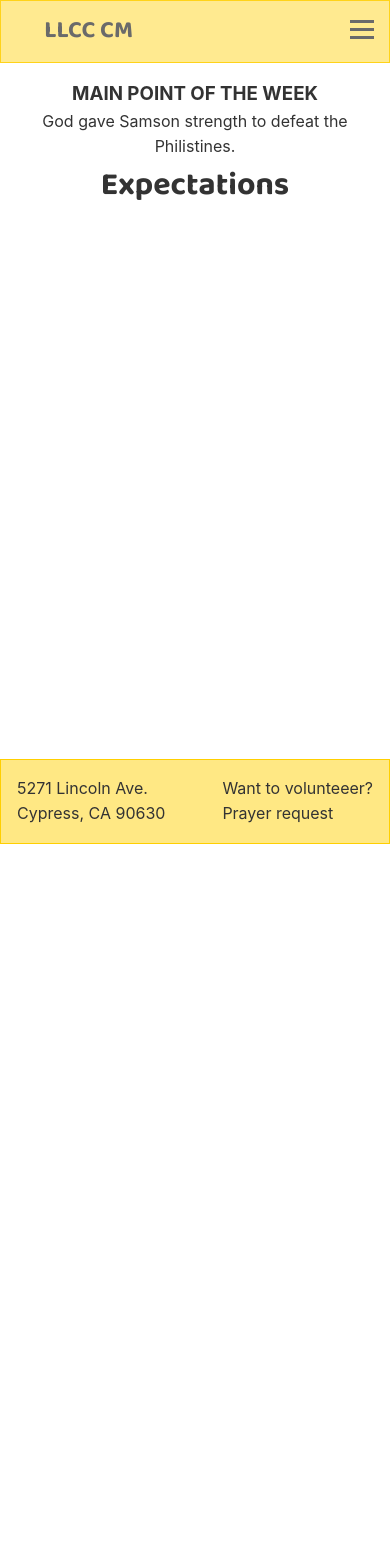
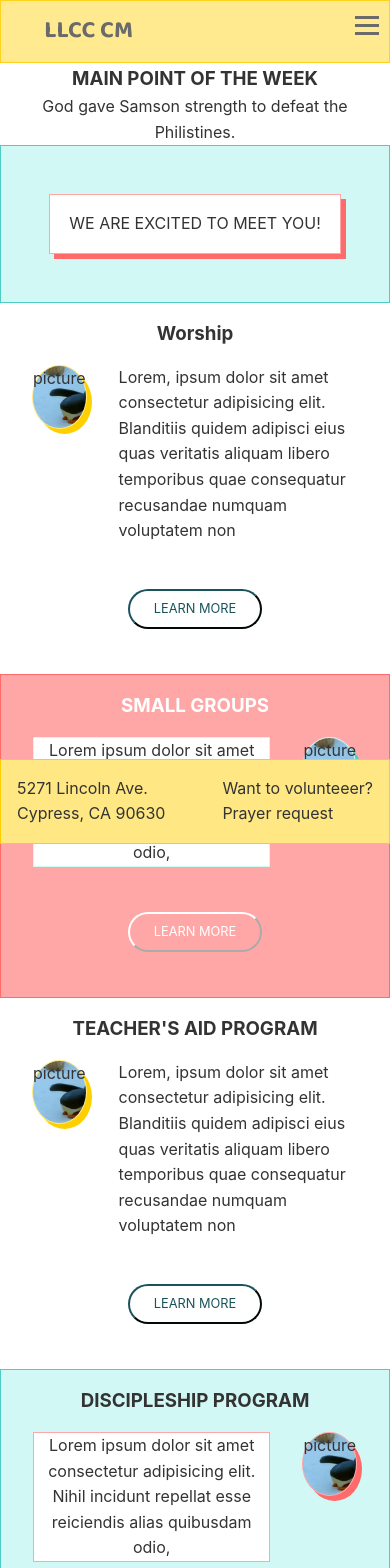
Before and after one commit to GH-KimV/LLCC-CM, a React (Create React App) app: page /expect in a window 390 px wide. Shown: the top 1568 px of the page. Before the commit the page ends 844 px from the top, so only its background shows below. Built offline with nearby package versions, Linux system fonts and the light colour scheme; no server answers.

Commit message:
fixed hamburger menu and completed expectatns page

```diff
--- a/src/App.js
+++ b/src/App.js
@@ -31,11 +31,7 @@ const App = () => {
                         <Route exact path='/expect' component={Expectations} />
                         <Route exact path='/programs' component={Programs} />
                         <Route exact path='/team' component={Team} />
-                                <Route
-                                    exact
-                                    path='/user/:login'
-                                    component={User}
-                                />
+                        <Route exact path='/user/:login' component={User} />
                         <Route component={NotFound} />
                     </Switch>
                 </div>
--- a/src/components/layout/Hero.js
+++ b/src/components/layout/Hero.js
@@ -2,10 +2,10 @@ import React from 'react';
 
 const Hero = () => {
     return (
-        <div  className='container text-box'>
+        <>
             <h3 className='hero-header'>MAIN POINT OF THE WEEK</h3>
             <div>God gave Samson strength to defeat the Philistines.</div>
-        </div>
+        </>
     );
 };
 
--- a/src/components/pages/Expectations.js
+++ b/src/components/pages/Expectations.js
@@ -1,11 +1,65 @@
-import React from 'react'
+import React from 'react';
 
 const Expectations = () => {
     return (
-        <div className='container teal'>
-        <h1>Expectations</h1>
-        </div>
-    )
-}
+        <>
+            <div className='teal-container'>
+                <div className='text-box-shadow-pink'>
+                    WE ARE EXCITED TO MEET YOU!
+                </div>
+            </div>
+            <div className='white-container'>
+                <h3>Worship</h3>
+                <div className='row'>
+                    <div className='rnd-pic-yellow'>picture</div>
+                    <div className='p-container'>
+                        Lorem, ipsum dolor sit amet consectetur adipisicing
+                        elit. Blanditiis quidem adipisci eius quas veritatis
+                        aliquam libero temporibus quae consequatur recusandae
+                        numquam voluptatem non
+                    </div>
+                </div>
+                <button className='action-btn'>LEARN MORE</button>
+            </div>
+            <div className='pink-container'>
+                <h3>SMALL GROUPS</h3>
+                <div className='row'>
+                    <div className='text-box-teal'>
+                        Lorem ipsum dolor sit amet consectetur adipisicing elit.
+                        Nihil incidunt repellat esse reiciendis alias quibusdam
+                        odio,
+                    </div>
+                    <div className='rnd-pic-teal'>picture</div>
+                </div>
+                <button className='action-btn'>LEARN MORE</button>
+            </div>
+            <div className='white-container'>
+                <h3>TEACHER'S AID PROGRAM</h3>
+                <div className='row'>
+                    <div className='rnd-pic-yellow'>picture</div>
+                    <div className='p-container'>
+                        Lorem, ipsum dolor sit amet consectetur adipisicing
+                        elit. Blanditiis quidem adipisci eius quas veritatis
+                        aliquam libero temporibus quae consequatur recusandae
+                        numquam voluptatem non
+                    </div>
+                </div>
+                <button className='action-btn'>LEARN MORE</button>
+            </div>
+            <div className='teal-container'>
+                <h3>DISCIPLESHIP PROGRAM</h3>
+                <div className='row'>
+                    <div className='text-box-pink'>
+                        Lorem ipsum dolor sit amet consectetur adipisicing elit.
+                        Nihil incidunt repellat esse reiciendis alias quibusdam
+                        odio,
+                    </div>
+                    <div className='rnd-pic-pink'>picture</div>
+                </div>
+                <button className='action-btn'>LEARN MORE</button>
+            </div>
+        </>
+    );
+};
 
 export default Expectations;
--- a/src/sass/style.scss
+++ b/src/sass/style.scss
@@ -44,36 +44,57 @@ img {
 
 /* Utilities */
 .container {
+    padding: 4rem 0;
     text-align: center;
     overflow: hidden;
-    padding: auto;
-
+    .white-container {
+      margin: 0;
+      width: 100%;
+      background-color: $light-color;
+      padding: 1rem;
+  }
     .teal-container {
         margin: 0;
         width: 100%;
         background-color: $inner-teal;
         border: solid 1px $outer-teal;
-        display: grid;
-        grid-template-columns: auto;
-        grid-gap: 1rem;
+        padding: 1rem;
     }
     .pink-container {
         margin: 0;
         width: 100%;
         background-color: $inner-pink;
         border: solid 1px $outer-pink;
+        padding: 1rem;
+        h3 {
+            color: white;
+        }
+        .action-btn {
+            color: $light-color;
+            font-size: 0.8rem;
+            border-radius: 2rem;
+            border-color: $light-color;
+            box-shadow: $light-color;
+            background-color: transparent;
+        }
     }
     .text-box-pink {
         background-color: $light-color;
         border: 1px solid $inner-pink;
-        margin: 2rem;
-        padding: 1rem;
+        margin: 1rem;
+        padding: auto;
     }
     .text-box-yellow {
         background-color: $light-color;
         border: 1px solid $inner-yellow;
-        margin: 2rem;
-        padding: 1rem;
+        margin: 1rem;
+        padding: auto;
+    }
+    .text-box-teal {
+        background-color: $light-color;
+        border: 1px solid $inner-teal;
+        margin: 1rem;
+        padding: auto;
     }
 
     .text-box-shadow-teal {
@@ -94,10 +115,46 @@ img {
         margin: 2rem;
         background-color: $light-color;
         background-image: url(../images/pingu.gif);
-        // background-repeat: no-repeat;
         background-size: cover;
         border: 1px solid $inner-pink;
         box-shadow: 5px 5px $outer-pink;
+    }
+    .rnd-pic-yellow {
+        margin: 1rem;
+        background-color: $light-color;
+        background-image: url(../images/pingu.gif);
+        background-size: cover;
+        border: 1px solid $inner-yellow;
+        border-radius: 50%;
+        box-shadow: 5px 5px $outer-yellow;
+        height: 4rem;
+        width: 4rem;
+    }
+    .rnd-pic-teal {
+        margin: 1rem;
+        background-color: $light-color;
+        background-image: url(../images/pingu.gif);
+        background-size: cover;
+        border: 1px solid $inner-teal;
+        border-radius: 50%;
+        box-shadow: 5px 5px $outer-teal;
+        height: 4rem;
+        width: 4rem;
+    }
+    .rnd-pic-pink {
+        margin: 1rem;
+        background-color: $light-color;
+        background-image: url(../images/pingu.gif);
+        background-size: cover;
+        border: 1px solid $inner-pink;
+        border-radius: 50%;
+        box-shadow: 5px 5px $outer-pink;
+        height: 4rem;
+        width: 4rem;
+    }
+    .p-container {
+        text-align: left;
+        padding: 1rem;
     }
 }
 
@@ -457,7 +514,6 @@ table th {
     bottom: 0;
     width: 100%;
     display: flex;
-    z-index: -1;
     .address {
         left: 0;
         padding: 1rem;
@@ -501,6 +557,8 @@ table th {
 
     /* Navbar */
     .navbar {
+        position: fixed;
+        margin-bottom: 1rem;
         display: flex;
         text-align: left;
         h1 {
@@ -527,17 +585,25 @@ table th {
   Note: Beware of modifying this element as it can break the animations - you should not need to touch it in most cases
   */
     .bm-menu-wrap {
+      // position: absolute;
+      // right: 0;
+      // top: 0;
+      // position: relative;
+      // right: 0;
+      // top: 0;
     }
 
     /* General sidebar styles */
     .bm-menu {
         position: absolute;
-        background: white;
-        height: 100%;
+        background: $light-color ;
+        border: 1px solid;
+        height: 88% !important;
         overflow: auto;
         padding: 2em 0.5em 0;
         font-size: 1.05em;
-        right: 0;
+        right: -2rem;
+        top: -2rem;
     }
 
     /* Morph shape necessary with bubble or elastic */
@@ -561,11 +627,11 @@ table th {
     }
 
     .burger-btn {
-        position: fixed;
+        position: absolute;
         width: 24px;
         height: 20px;
-        right: 16px;
-        top: 20px;
+        right: 10px;
+        top: 15px;
     }
 
     .burger-bars {
```
Lines whose indentation alone changed are shown as unchanged.
